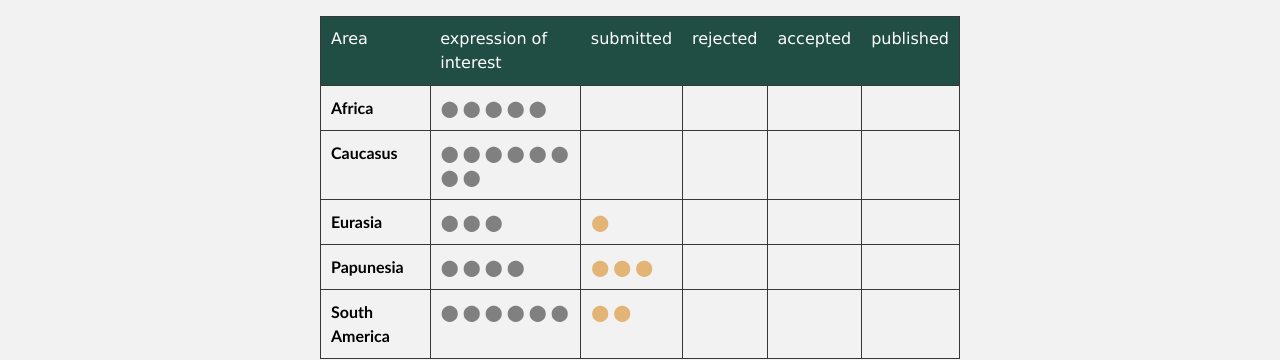
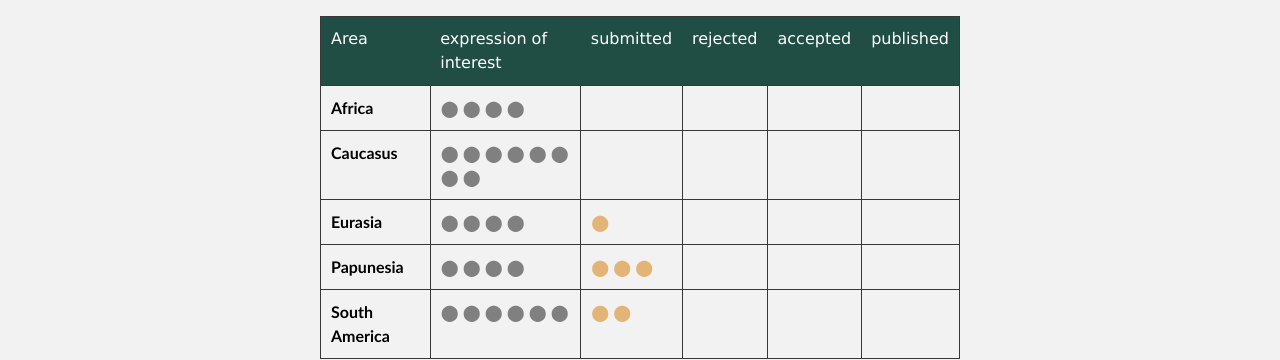
Before and after one commit to OpenTextCollections/opentextcollections.github.io, a Jekyll site: the page built from collections.md, in a window 1280 px wide. Shown: the part 883-1243 px from the top of the page. Built offline with Jekyll 4.4.1, drawn with Linux system fonts in a browser that asks for light colours; part of the change alters nothing that is shown.

```diff
--- a/_data/submissions.yaml
+++ b/_data/submissions.yaml
@@ -1,62 +1,62 @@
 Africa:
     EOI:
-        - A1
-        - A2
-        - A11
-        - A3
-        - A23
+        - mb
+        - ru
+        - ta
+        - wa
     submitted:
     rejected:
     accepted:
     published:
 Caucasus:
     EOI:
-        - C1
-        - C2
-        - C3
-        - C4
-        - C5
-        - C6
-        - C7
-        - C8
+        - al
+        - ta
+        - ts
+        - hi
+        - sa
+        - ch
+        - ta
+        - ka
     submitted:
     rejected:
     accepted:
     published:
 Eurasia:
     EOI:
-        - E1
-        - E2
-        - E3
+        - ph
+        - ga
+        - sa
+        - ko
     submitted:
-        - E4
+        - sa
     rejected:
     accepted:
     published:
 Papunesia:
     EOI:
-        - P1
-        - P2
-        - P3
-        - P4
+        - bi
+        - da
+        - da
+        - va
     submitted:
-        - P5
-        - P6
-        - P7
+        - so
+        - wa
+        - en
     rejected:
     accepted:
     published:
 South America:
     EOI:
-        - S1
-        - S2
-        - S3
-        - S4
-        - S5
-        - S6
+        - wa
+        - no
+        - or
+        - bo
+        - ka
+        - co
     submitted:
-        - S7
-        - S8
+        - iq
+        - ce
     rejected:
     accepted:
     published:
```
